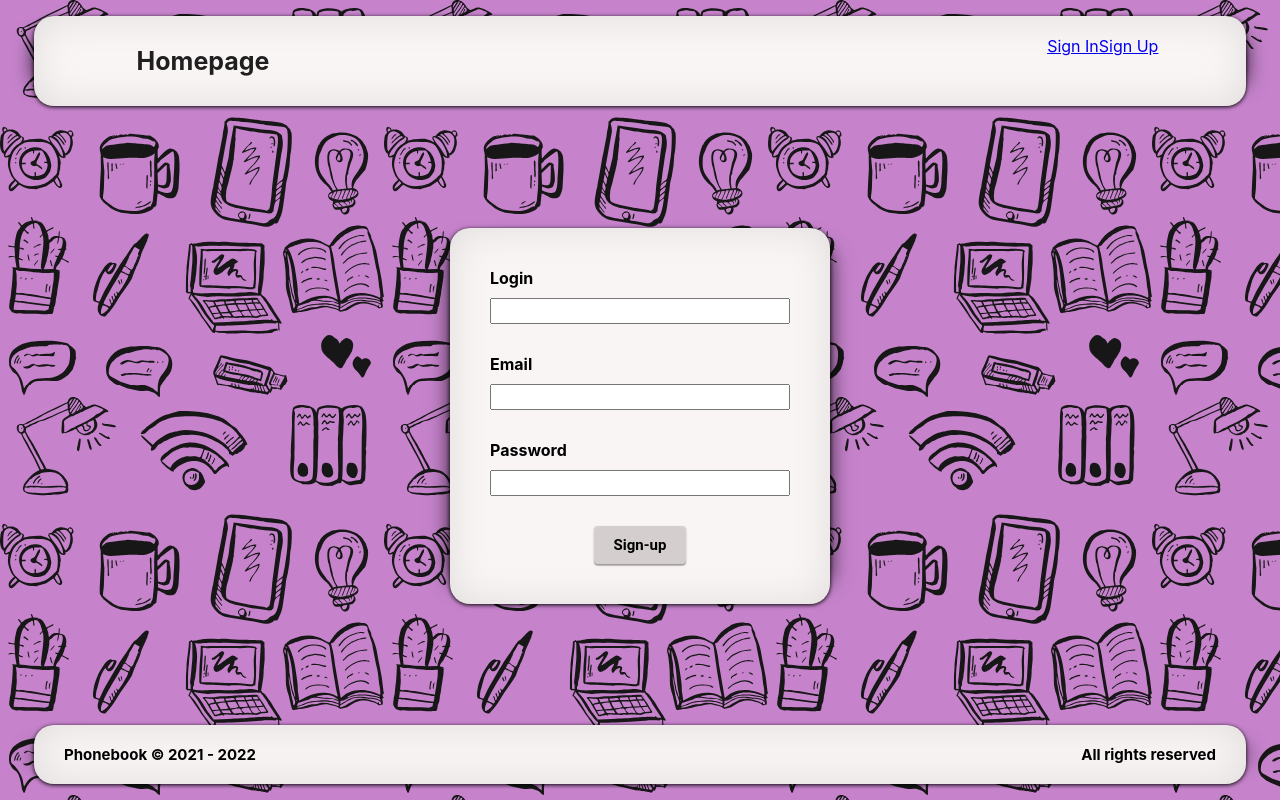
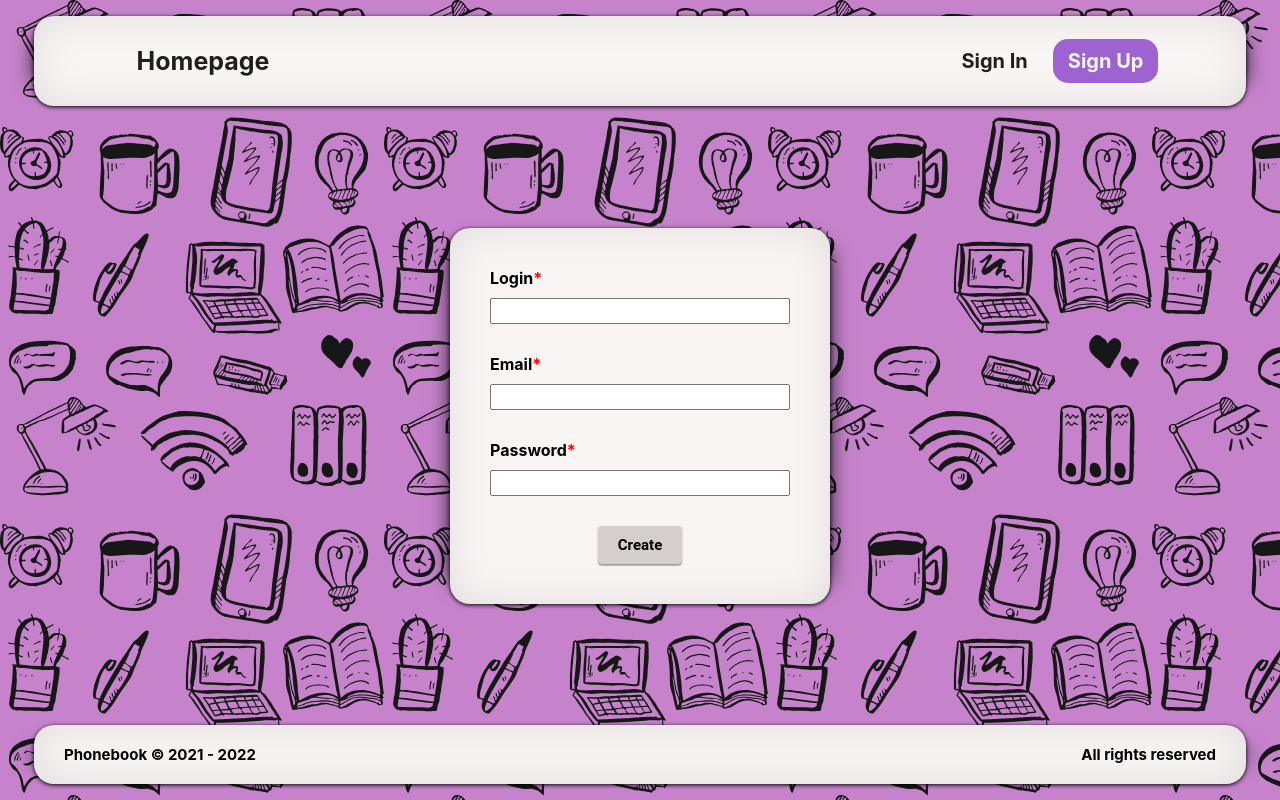
Before and after one commit to Balor1989/goit-react-hw-08-phonebook, a React (Create React App) app: page /SignUp in a window 1280 px wide. Built offline with nearby package versions, Linux system fonts and the light colour scheme.

Commit message:
adds styles

```diff
--- a/src/components/AuthNav/AuthNav.jsx
+++ b/src/components/AuthNav/AuthNav.jsx
@@ -2,10 +2,15 @@ import s from './AuthNav.module.css';
 import { NavLink } from 'react-router-dom';
 
 export default function AuthNav() {
+  const activeLink = ({ isActive }) => (isActive ? `${s.link} ${s.activeLink}` : s.link);
   return (
     <div className={s.authNavBox}>
-      <NavLink to="/signIn">Sign In</NavLink>
-      <NavLink to="/signUp">Sign Up</NavLink>
+      <NavLink to="/signIn" className={activeLink}>
+        Sign In
+      </NavLink>
+      <NavLink to="/signUp" className={activeLink}>
+        Sign Up
+      </NavLink>
     </div>
   );
 }
--- a/src/components/AuthNav/AuthNav.module.css
+++ b/src/components/AuthNav/AuthNav.module.css
@@ -0,0 +1,30 @@
+.authNavBox {
+  display: flex;
+  align-items: center;
+}
+.link {
+  text-decoration: none;
+  border-radius: 15px;
+  cursor: pointer;
+  padding: 10px 15px;
+  font-size: 20px;
+  font-weight: 700;
+  color: rgb(32, 31, 31);
+  transition: color 300ms ease, background-color 300ms ease;
+}
+.link a {
+  vertical-align: middle;
+}
+.link:first-child {
+  margin-right: 10px;
+}
+.link:hover,
+.link:focus {
+  background-color: rgb(156, 99, 209);
+  color: rgb(248, 248, 248);
+}
+
+.link.activeLink {
+  background-color: rgb(156, 99, 209);
+  color: rgb(248, 248, 248);
+}
--- a/src/views/HomePage/HomePage.jsx
+++ b/src/views/HomePage/HomePage.jsx
@@ -1,5 +1,9 @@
 import s from './HomePage.module.css';
 
 export default function HomePage() {
-  return <h1>Home Page</h1>;
+  return (
+    <h1>
+      Welcome to <span className={s.titlePart}>Phonebook</span>
+    </h1>
+  );
 }
--- a/src/views/HomePage/HomePage.module.css
+++ b/src/views/HomePage/HomePage.module.css
@@ -0,0 +1,3 @@
+.titlePart {
+  color: rgb(156, 99, 209);
+}
--- a/src/views/SignInPage/SignInPage.jsx
+++ b/src/views/SignInPage/SignInPage.jsx
@@ -45,7 +45,9 @@ export default function SignInPage() {
     <section>
       <form className={s.phonebookForm} onSubmit={formSubmit}>
         <div className={s.inputBox}>
-          <label className={s.label}>Email</label>
+          <label className={s.label}>
+            Email<span className={s.required}>*</span>
+          </label>
           <input
             className={s.input}
             value={email}
@@ -56,7 +58,9 @@ export default function SignInPage() {
           />
         </div>
         <div className={s.inputBox}>
-          <label className={s.label}>Password</label>
+          <label className={s.label}>
+            Password<span className={s.required}>*</span>
+          </label>
           <input
             className={s.input}
             value={password}
--- a/src/views/SignInPage/SignInPage.module.css
+++ b/src/views/SignInPage/SignInPage.module.css
@@ -37,3 +37,6 @@
 .addButton:focus {
   background-color: rgb(198, 131, 204);
 }
+.required {
+  color: rgb(252, 7, 7);
+}
--- a/src/views/SignUpPage/SignUpPage.jsx
+++ b/src/views/SignUpPage/SignUpPage.jsx
@@ -50,7 +50,9 @@ export default function SignUpPage() {
     <section>
       <form className={s.phonebookForm} onSubmit={formSubmit}>
         <div className={s.inputBox}>
-          <label className={s.label}>Login</label>
+          <label className={s.label}>
+            Login<span className={s.required}>*</span>
+          </label>
           <input
             className={s.input}
             value={name}
@@ -61,7 +63,9 @@ export default function SignUpPage() {
           />
         </div>
         <div className={s.inputBox}>
-          <label className={s.label}>Email</label>
+          <label className={s.label}>
+            Email<span className={s.required}>*</span>
+          </label>
           <input
             className={s.input}
             value={email}
@@ -72,7 +76,9 @@ export default function SignUpPage() {
           />
         </div>
         <div className={s.inputBox}>
-          <label className={s.label}>Password</label>
+          <label className={s.label}>
+            Password<span className={s.required}>*</span>
+          </label>
           <input
             className={s.input}
             value={password}
@@ -85,7 +91,7 @@ export default function SignUpPage() {
         </div>
         <div className={s.buttonBox}>
           <button className={s.addButton} type="submit">
-            Sign-up
+            Create
           </button>
         </div>
       </form>
--- a/src/views/SignUpPage/SignUpPage.module.css
+++ b/src/views/SignUpPage/SignUpPage.module.css
@@ -37,3 +37,7 @@
 .addButton:focus {
   background-color: rgb(198, 131, 204);
 }
+
+.required {
+  color: rgb(252, 7, 7);
+}
```
